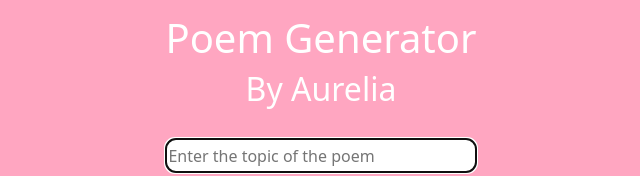
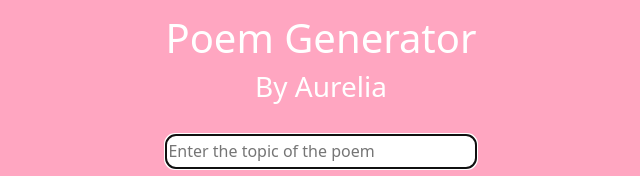
Before and after one commit to aurelreynasimatupang/shecodes_plus_ai, a plain HTML site: page index.html in a window 1280 px wide. Shown: the part 136-312 px from the top of the page, without its empty margins (319-959 px from the left). Drawn offline with nearby package versions, Linux system fonts and the light colour scheme.

Commit message:
added css part 2

```diff
--- a/index.html
+++ b/index.html
@@ -55,7 +55,7 @@
     <div class="poem-app">
         <div class="">
             <h1>Poem Generator</h1>
-            <h2>By Aurelia</h2>
+            <h3>By Aurelia</h3>
             <form>
                 <input type="text"
                     placeholder="Enter the topic of the poem"
```
